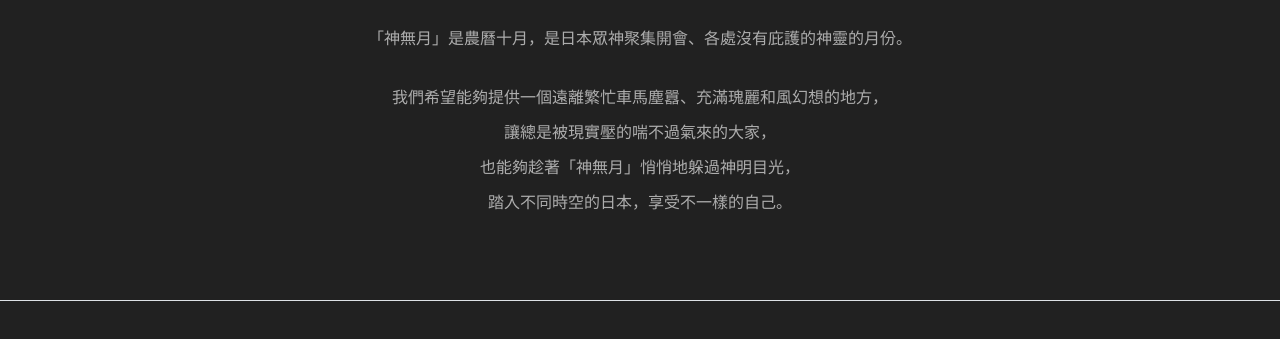
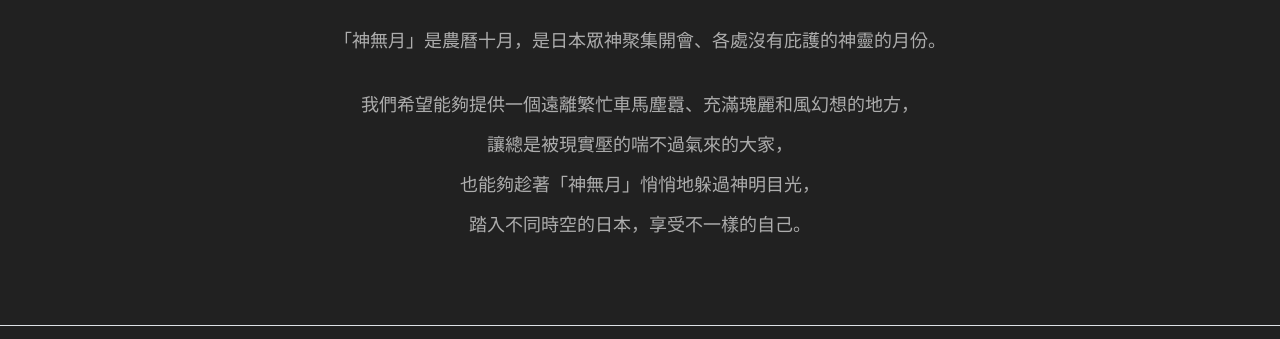
Before and after one commit to rueifong/photo.studio, a plain HTML site: page index.html in a window 1280 px wide. Shown: the part 1295-1634 px from the top of the page. Drawn offline with Linux system fonts and the light colour scheme; files whose address does not match are found by name; a web font is replaced by a local one.

Commit message:
微調間距

```diff
--- a/css/main.css
+++ b/css/main.css
@@ -1927,8 +1927,8 @@ select.form-control {
 }
 
 .fs-18 {
-  font-size: 16px;
-  line-height: 35px;
+  font-size: 18px;
+  line-height: 40px;
   font-family: 'Stzhongs', sans-serif;
 }
 
```
